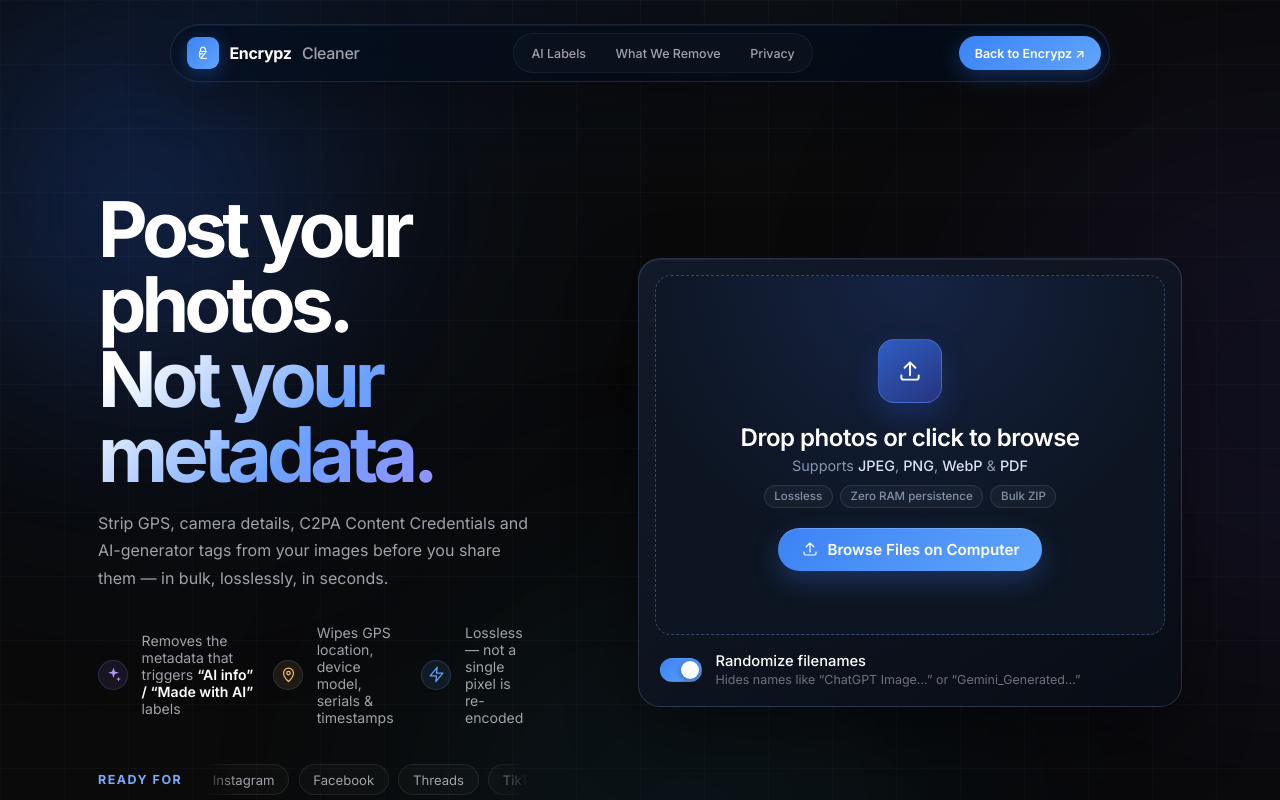
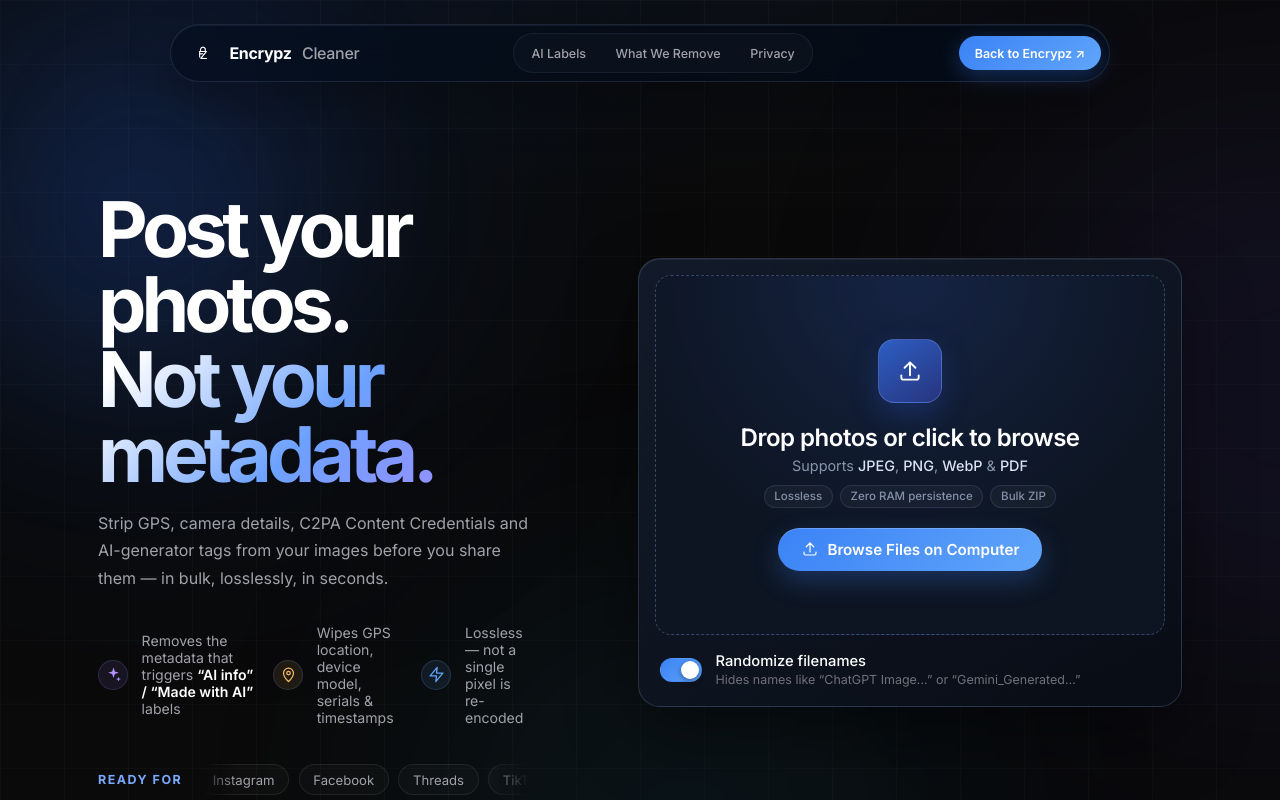
Before and after one commit to encrypz/metadata-cleaner, a React (Vite) app in the folder frontend/: page / in a window 1280 px wide. Shown: the top 800 px of the page. Built offline with nearby package versions, Linux system fonts and the light colour scheme.

Commit message:
Make logo wrapper background transparent and remove box shadow in App.css

```diff
--- a/frontend/src/App.css
+++ b/frontend/src/App.css
@@ -2463,8 +2463,8 @@
   width: 32px;
   height: 32px;
   border-radius: 9px;
-  background: var(--grad);
-  box-shadow: 0 5px 20px rgba(63, 130, 255, 0.35);
+  background: transparent;
+  box-shadow: none;
 }
 
 .logo-wrap img {
```
